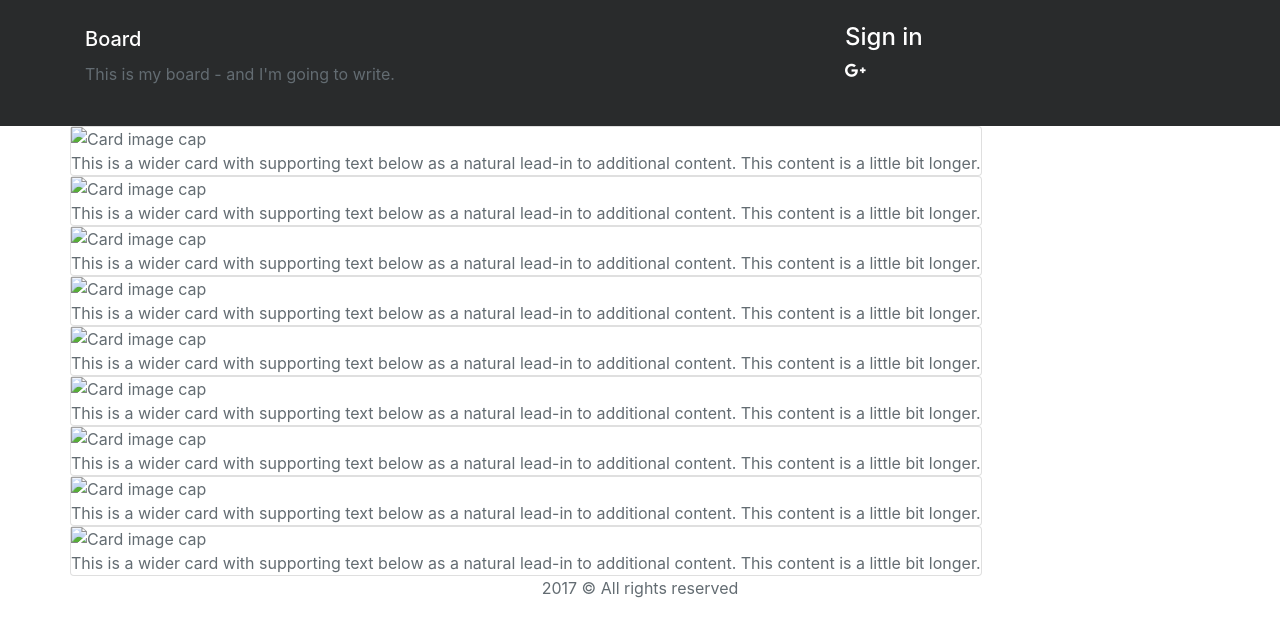
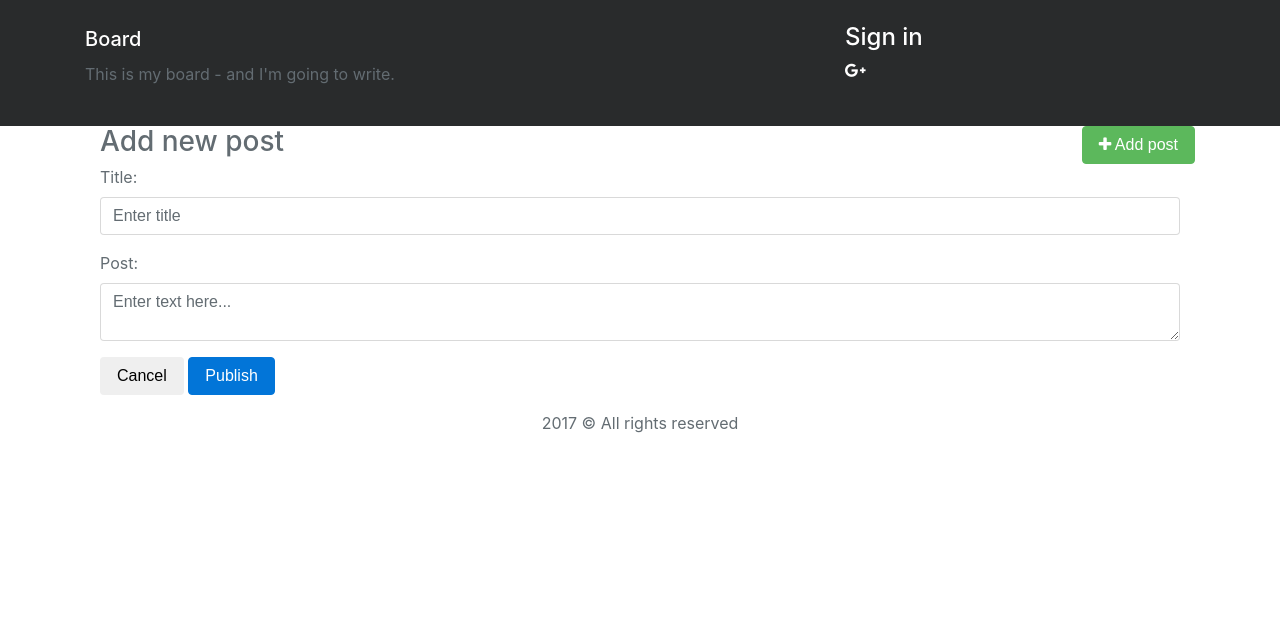
Before and after one commit to denverzp/messagewall, a PHP site: page /?wall in a window 1280 px wide. Shown: the top 637 px of the page. Run offline with PHP 8.4, Linux system fonts and the light colour scheme; some libraries are stand-ins or nearby versions.

Commit message:
#start write posts page

```diff
--- a/App/Controller/WallController.php
+++ b/App/Controller/WallController.php
@@ -3,6 +3,7 @@
 namespace App\Controller;
 
 use App\Engine\Controller;
+use App\Engine\Template;
 use App\Model\GoogleAuth;
 
 /**
@@ -28,6 +29,22 @@ class WallController extends Controller
             $this->data['userinfo'] = $this->session->data['userinfo'];
         }
 
+        $this->data['post_id'] = 0;
+
+        $this->data['user_id'] = 0;
+
+        if (true === array_key_exists('user_id', $this->session->data)) {
+            $this->data['user_id'] = (int)$this->session->data['user_id'];
+        }
+
+	    //default template - add new post
+	    $template = new Template();
+
+	    $template->data['post_id'] = 0;
+	    $template->data['user_id'] = $this->data['user_id'];
+
+	    $this->data['form_template'] = $template->fetch('add_post_form');
+
         $this->template = 'wall';
 
         $this->render();
--- /dev/null
+++ b/App/Engine/Template.php
@@ -0,0 +1,43 @@
+<?php
+namespace App\Engine;
+/**
+ * Class Template
+ * @package App\Engine
+ */
+class Template
+{
+	/**
+	 * @var array
+	 */
+    public $data = [];
+
+	/**
+	 * @param $filename
+	 * @return string
+	 */
+    public function fetch($filename)
+    {
+        $file = DIR_TEMPLATE . $filename .'.templ.php';
+
+        if (file_exists($file)) {
+
+            extract($this->data);
+
+            ob_start();
+
+            include($file);
+
+            $content = ob_get_contents();
+
+            ob_end_clean();
+
+            return $content;
+
+        } else {
+
+            trigger_error('Error: Could not load template ' . $file . '!');
+        }
+
+	    return false;
+    }
+}
--- /dev/null
+++ b/App/View/add_post_form.templ.php
@@ -0,0 +1,21 @@
+<div class="container">
+	<form id="add_post">
+		<h3>Add new post</h3>
+		<div>
+			<div class="form-group">
+				<label for="post_title">Title:</label>
+				<input type="text" class="form-control" id="post_title" name="post_title" placeholder="Enter title">
+			</div>
+			<div class="form-group">
+				<label for="post_body">Post:</label>
+				<textarea class="form-control" id="post_body" name="post_body" placeholder="Enter text here..."></textarea>
+			</div>
+			<div class="form-group">
+				<input type="hidden" name="post_id" value="<?php echo $post_id ?>">
+				<input type="hidden" name="user_id" value="<?php echo $user_id ?>">
+				<button class="btn" type="button" id="cancel_post_btn">Cancel</button>
+				<button class="btn btn-primary" type="button" id="add_post_btn">Publish</button>
+			</div>
+		</div>
+	</form>
+</div>
--- /dev/null
+++ b/App/View/edit_comment_form.templ.php
@@ -0,0 +1 @@
+<?php
--- a/App/View/footer.templ.php
+++ b/App/View/footer.templ.php
@@ -9,5 +9,6 @@
     <script src="https://code.jquery.com/jquery-3.1.1.slim.min.js" integrity="sha384-A7FZj7v+d/sdmMqp/nOQwliLvUsJfDHW+k9Omg/a/EheAdgtzNs3hpfag6Ed950n" crossorigin="anonymous"></script>
     <script src="https://cdnjs.cloudflare.com/ajax/libs/tether/1.4.0/js/tether.min.js" integrity="sha384-DztdAPBWPRXSA/3eYEEUWrWCy7G5KFbe8fFjk5JAIxUYHKkDx6Qin1DkWx51bBrb" crossorigin="anonymous"></script>
     <script src="https://maxcdn.bootstrapcdn.com/bootstrap/4.0.0-alpha.6/js/bootstrap.min.js" integrity="sha384-vBWWzlZJ8ea9aCX4pEW3rVHjgjt7zpkNpZk+02D9phzyeVkE+jo0ieGizqPLForn" crossorigin="anonymous"></script>
+    <script src="<?php echo HTTP_SERVER ?>js/app.js"></script>
   </body>
 </html>
--- a/App/View/wall.templ.php
+++ b/App/View/wall.templ.php
@@ -1,46 +1,67 @@
-    <div class="album text-muted">
-      <div class="container">
+<div class="album text-muted">
+	<div class="container wall-wrap">
+		<div id="buttons" class="pull-right">
+			<button id="show_post_btn" class="btn btn-success">
+				<i class="fa fa-plus"></i> Add post
+			</button>
+		</div>
+<!--		--><?php //if($auth){ ?>
+		<div id="form">
+		<?php echo $form_template  ?>
+		</div>
+<!--		--><?php //} else {  ?>
 
-        <div class="row">
-          <div class="card">
-            <img data-src="holder.js/100px280/thumb" alt="Card image cap">
-            <p class="card-text">This is a wider card with supporting text below as a natural lead-in to additional content. This content is a little bit longer.</p>
-          </div>
-          <div class="card">
-            <img data-src="holder.js/100px280/thumb" alt="Card image cap">
-            <p class="card-text">This is a wider card with supporting text below as a natural lead-in to additional content. This content is a little bit longer.</p>
-          </div>
-          <div class="card">
-            <img data-src="holder.js/100px280/thumb" alt="Card image cap">
-            <p class="card-text">This is a wider card with supporting text below as a natural lead-in to additional content. This content is a little bit longer.</p>
-          </div>
 
-          <div class="card">
-            <img data-src="holder.js/100px280/thumb" alt="Card image cap">
-            <p class="card-text">This is a wider card with supporting text below as a natural lead-in to additional content. This content is a little bit longer.</p>
-          </div>
-          <div class="card">
-            <img data-src="holder.js/100px280/thumb" alt="Card image cap">
-            <p class="card-text">This is a wider card with supporting text below as a natural lead-in to additional content. This content is a little bit longer.</p>
-          </div>
-          <div class="card">
-            <img data-src="holder.js/100px280/thumb" alt="Card image cap">
-            <p class="card-text">This is a wider card with supporting text below as a natural lead-in to additional content. This content is a little bit longer.</p>
-          </div>
+<!--		<div class="row">-->
+<!--			<div class="card">-->
+<!--				<img data-src="holder.js/100px280/thumb" alt="Card image cap">-->
+<!--				<p class="card-text">This is a wider card with supporting text below as a natural lead-in to additional-->
+<!--					content. This content is a little bit longer.</p>-->
+<!--			</div>-->
+<!--			<div class="card">-->
+<!--				<img data-src="holder.js/100px280/thumb" alt="Card image cap">-->
+<!--				<p class="card-text">This is a wider card with supporting text below as a natural lead-in to additional-->
+<!--					content. This content is a little bit longer.</p>-->
+<!--			</div>-->
+<!--			<div class="card">-->
+<!--				<img data-src="holder.js/100px280/thumb" alt="Card image cap">-->
+<!--				<p class="card-text">This is a wider card with supporting text below as a natural lead-in to additional-->
+<!--					content. This content is a little bit longer.</p>-->
+<!--			</div>-->
+<!---->
+<!--			<div class="card">-->
+<!--				<img data-src="holder.js/100px280/thumb" alt="Card image cap">-->
+<!--				<p class="card-text">This is a wider card with supporting text below as a natural lead-in to additional-->
+<!--					content. This content is a little bit longer.</p>-->
+<!--			</div>-->
+<!--			<div class="card">-->
+<!--				<img data-src="holder.js/100px280/thumb" alt="Card image cap">-->
+<!--				<p class="card-text">This is a wider card with supporting text below as a natural lead-in to additional-->
+<!--					content. This content is a little bit longer.</p>-->
+<!--			</div>-->
+<!--			<div class="card">-->
+<!--				<img data-src="holder.js/100px280/thumb" alt="Card image cap">-->
+<!--				<p class="card-text">This is a wider card with supporting text below as a natural lead-in to additional-->
+<!--					content. This content is a little bit longer.</p>-->
+<!--			</div>-->
+<!---->
+<!--			<div class="card">-->
+<!--				<img data-src="holder.js/100px280/thumb" alt="Card image cap">-->
+<!--				<p class="card-text">This is a wider card with supporting text below as a natural lead-in to additional-->
+<!--					content. This content is a little bit longer.</p>-->
+<!--			</div>-->
+<!--			<div class="card">-->
+<!--				<img data-src="holder.js/100px280/thumb" alt="Card image cap">-->
+<!--				<p class="card-text">This is a wider card with supporting text below as a natural lead-in to additional-->
+<!--					content. This content is a little bit longer.</p>-->
+<!--			</div>-->
+<!--			<div class="card">-->
+<!--				<img data-src="holder.js/100px280/thumb" alt="Card image cap">-->
+<!--				<p class="card-text">This is a wider card with supporting text below as a natural lead-in to additional-->
+<!--					content. This content is a little bit longer.</p>-->
+<!--			</div>-->
+<!--		</div>-->
 
-          <div class="card">
-            <img data-src="holder.js/100px280/thumb" alt="Card image cap">
-            <p class="card-text">This is a wider card with supporting text below as a natural lead-in to additional content. This content is a little bit longer.</p>
-          </div>
-          <div class="card">
-            <img data-src="holder.js/100px280/thumb" alt="Card image cap">
-            <p class="card-text">This is a wider card with supporting text below as a natural lead-in to additional content. This content is a little bit longer.</p>
-          </div>
-          <div class="card">
-            <img data-src="holder.js/100px280/thumb" alt="Card image cap">
-            <p class="card-text">This is a wider card with supporting text below as a natural lead-in to additional content. This content is a little bit longer.</p>
-          </div>
-        </div>
-
-      </div>
-    </div>
+	</div>
+	<div class="shadow"></div>
+</div>
```
Also changed, not shown: App/View/add_comment_form.templ.php (added, +7 -0 lines), App/View/edit_post_form.templ.php (added, +21 -0 lines), public/css/style.css (+39 -3 lines), public/js/app.js (added).
